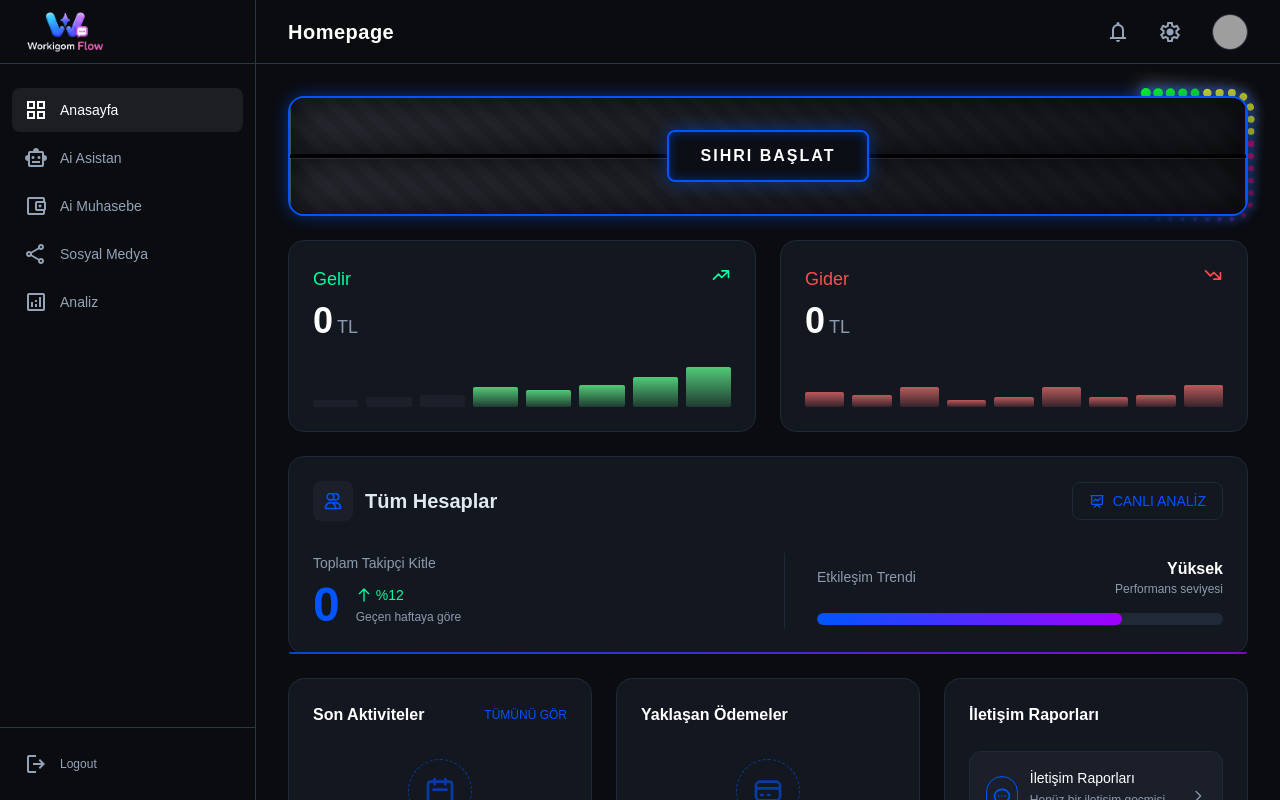
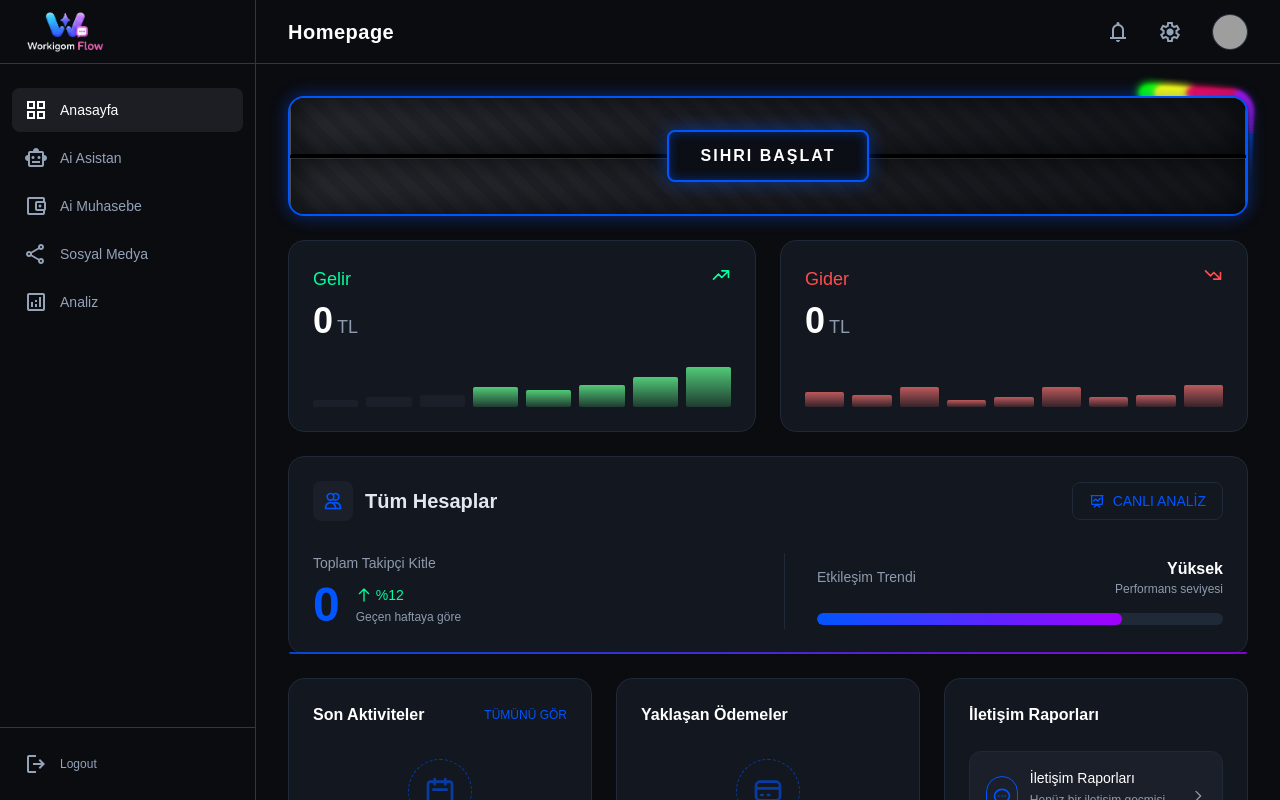
Before and after one commit to cicicarscom-pixel/flowweb, a Next.js app: page / in a window 1280 px wide. Built offline with nearby package versions, Linux system fonts and the light colour scheme; grey boxes are pictures that could not be loaded.

Commit message:
UI: Fused snake dots into a single continuous solid beam of light

```diff
--- a/src/app/(dashboard)/page.module.css
+++ b/src/app/(dashboard)/page.module.css
@@ -55,10 +55,11 @@
   position: absolute;
   top: 0;
   left: 0;
-  width: 10px;
-  height: 10px;
+  width: 14px;
+  height: 14px;
   border-radius: 50%;
   box-shadow: 0 0 10px rgba(0, 85, 255, 0.8), 0 0 20px currentColor;
+  filter: blur(2px);
   offset-path: inset(-3px -3px -3px -3px round 1.2rem);
   animation: moveBeamSnake 14s linear infinite;
   z-index: 0;
--- a/src/app/(dashboard)/page.tsx
+++ b/src/app/(dashboard)/page.tsx
@@ -11,15 +11,16 @@ export default function DashboardHomePage() {
     <div className="flex-1 overflow-y-auto p-8 space-y-6 pb-24">
       {/* AI Assistant Toggle - Modified with Magic Container */}
       <div className={styles.magicAuraContainer}>
-          {Array.from({ length: 30 }).map((_, i) => (
+          {Array.from({ length: 60 }).map((_, i) => (
               <div
                 key={i}
                 className={styles.magicAuraDot}
                 style={{
-                  animationDelay: `-${i * 0.08}s`,
-                  opacity: Math.max(0, 1 - (i * 0.033)),
-                  transform: `scale(${Math.max(0.2, 1 - (i * 0.03))})`,
-                  background: i < 5 ? "#00ff00" : i < 12 ? "#ffff00" : i < 19 ? "#ff0050" : i < 25 ? "#bc13fe" : "#0055ff"
+                  animationDelay: `-${i * 0.02}s`,
+                  opacity: Math.max(0, 1 - (i * 0.015)),
+                  transform: `scale(${Math.max(0.1, 1 - (i * 0.015))})`,
+                  background: i < 5 ? "#00ff00" : i < 15 ? "#ffff00" : i < 30 ? "#ff0050" : i < 45 ? "#bc13fe" : "#0055ff",
+                  boxShadow: `0 0 10px ${i < 5 ? "#00ff00" : i < 15 ? "#ffff00" : i < 30 ? "#ff0050" : i < 45 ? "#bc13fe" : "#0055ff"}`
                 }}
               ></div>
             ))}
```
